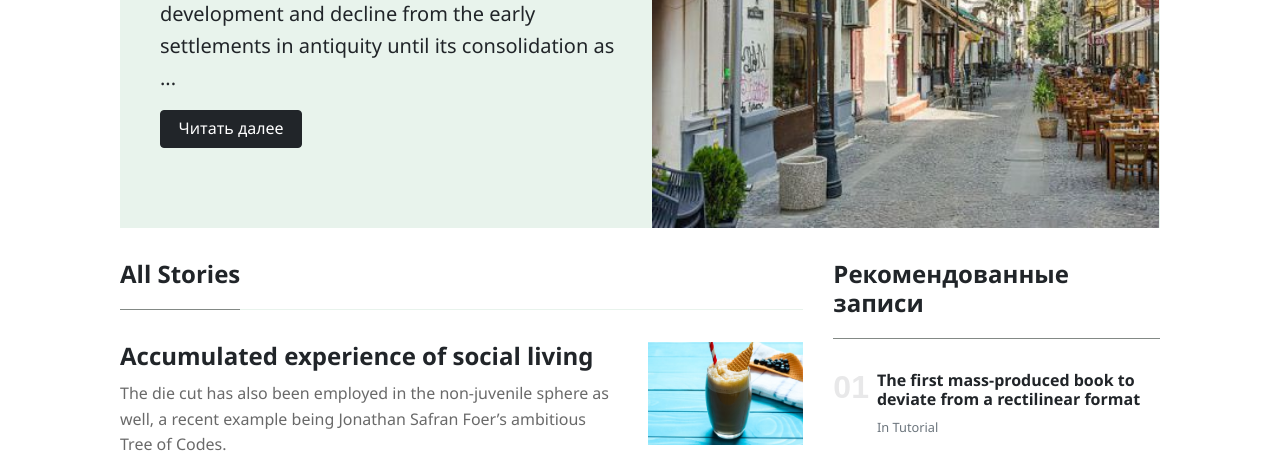
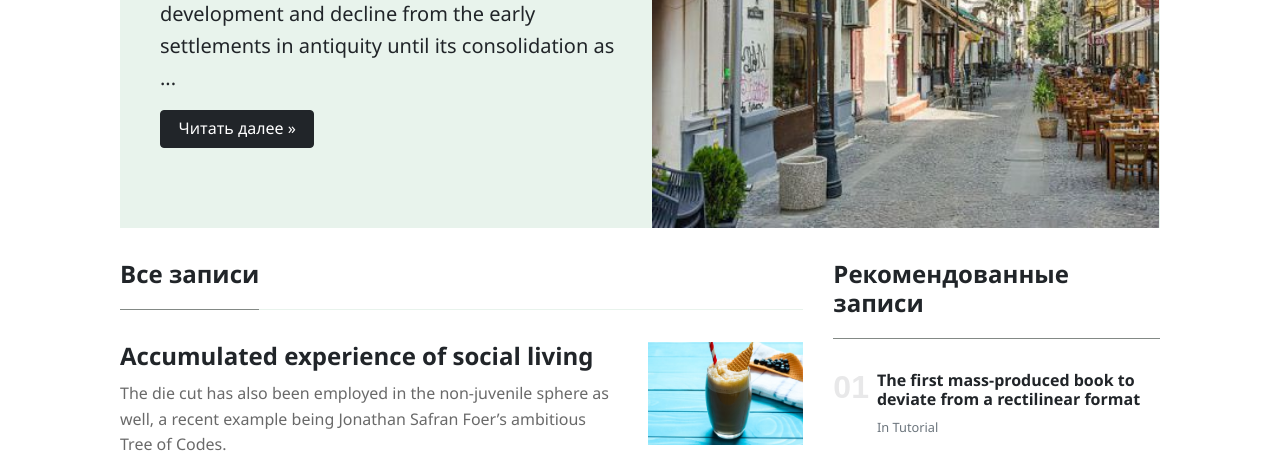
Before and after one commit to DaniilChizhevskii/Coding-Ti.me, a Jekyll site: the page built from index.html, in a window 1280 px wide and 900 px high, scrolled down 563 px. Shown: the part 143-596 px from the top of the window. Built offline with Jekyll 4.4.1, drawn with Linux system fonts in a browser that asks for light colours; nearby versions of some CDN libraries; the list of posts is cut into pages by our own code.

Commit message:
Update index.html

```diff
--- a/index.html
+++ b/index.html
@@ -144,7 +144,7 @@ description: "Все о кодинге и IT"
                 <p class="mb-3 lead">
                     {{ post.excerpt | strip_html | strip_newlines | truncate: 136 }}
                 </p>
-                <a href="{{site.baseurl}}{{post.url}}" class="btn btn-dark">Читать далее</a>
+                <a href="{{site.baseurl}}{{post.url}}" class="btn btn-dark">Читать далее &raquo;</a>
             </div>
             <div class="col-md-6 d-none d-md-block pr-0" style="background-size:cover;background-image:url({{site.baseurl}}/{{ post.image }});">
             </div>
@@ -168,7 +168,7 @@ description: "Все о кодинге и IT"
 
     <div class="col-md-8 main-loop">
 
-        <h4 class="font-weight-bold spanborder"><span>All Stories</span></h4>
+        <h4 class="font-weight-bold spanborder"><span>Все записи</span></h4>
 
 
         {% for post in paginator.posts %}
```
